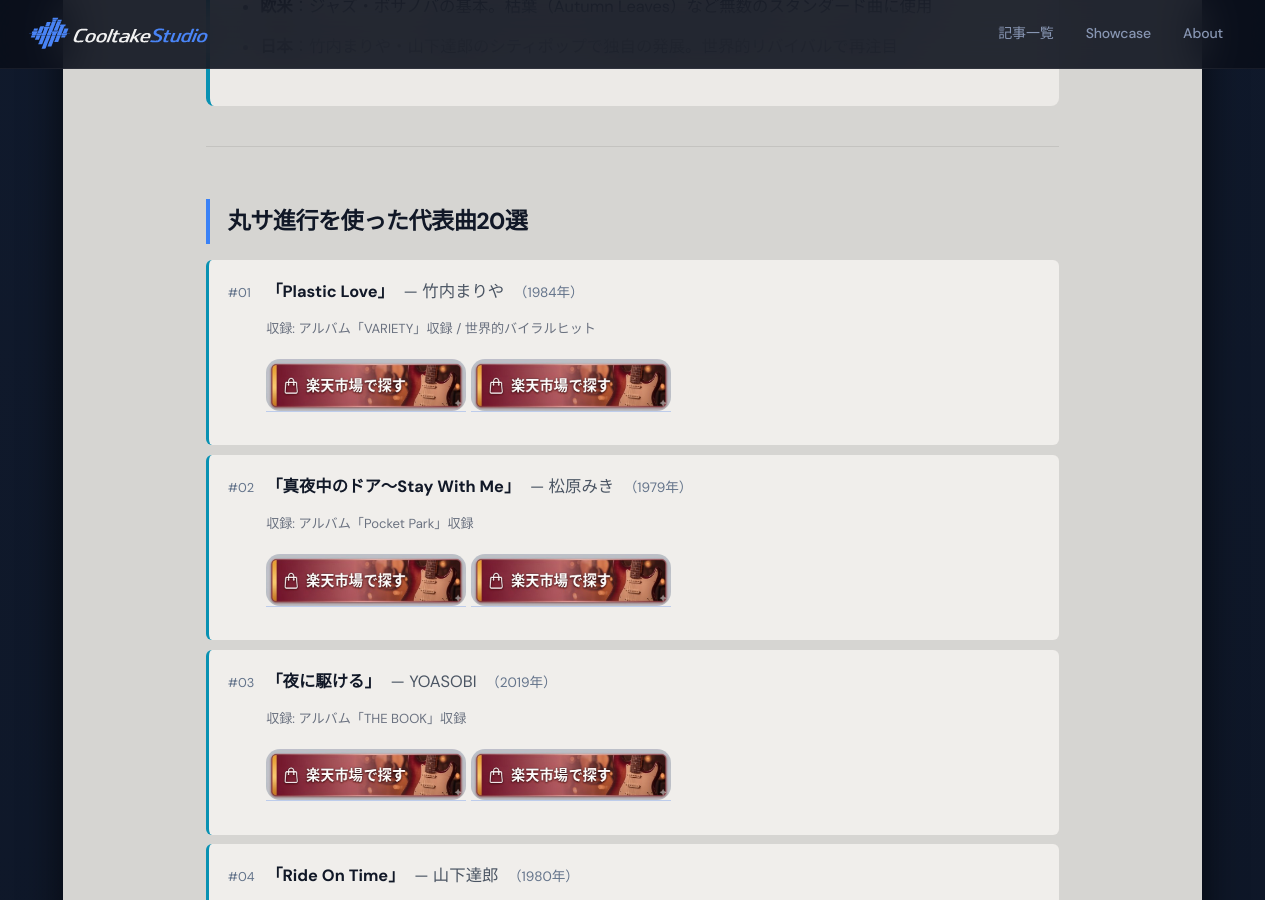
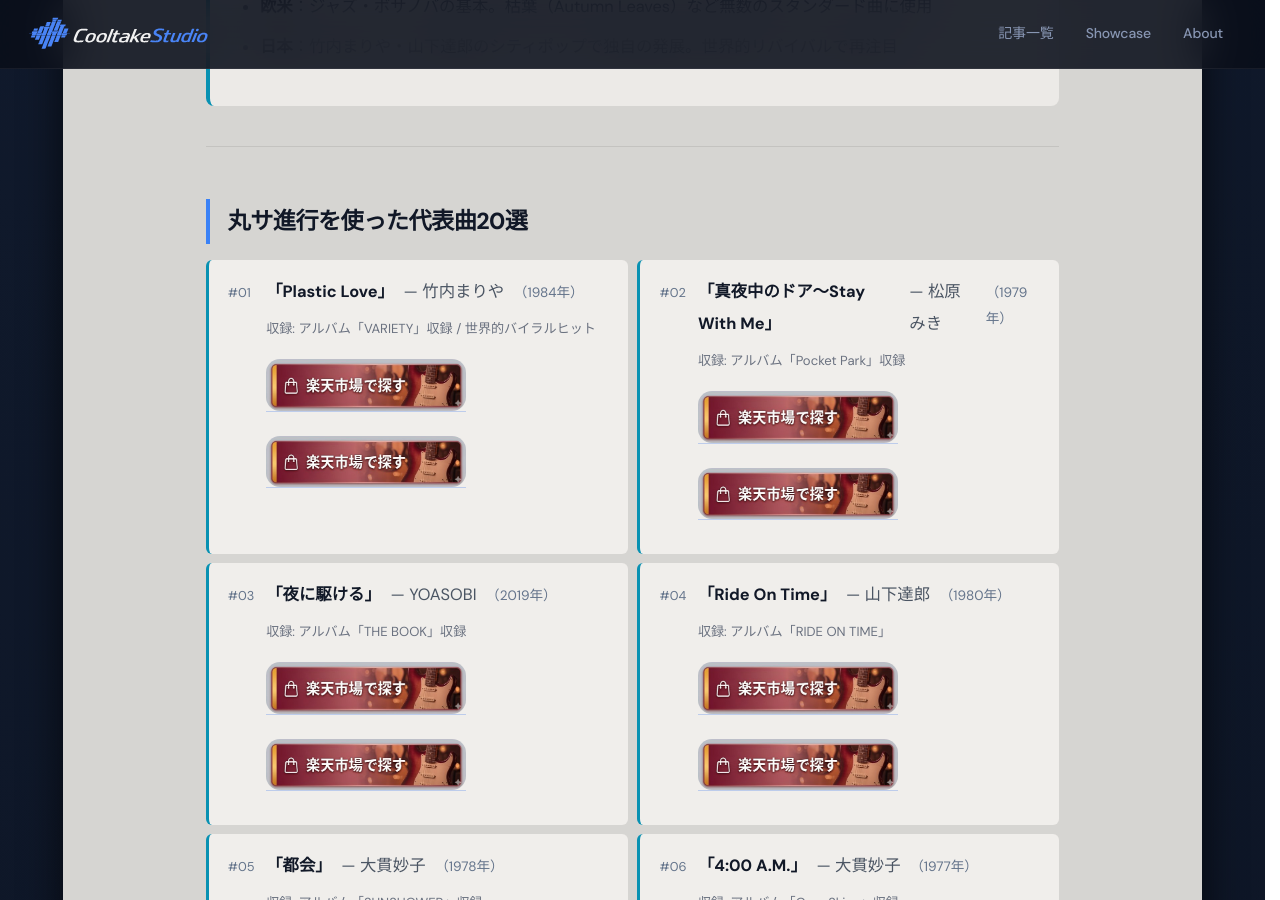
Before and after one commit to cooltake/cooltake-staging, a Jekyll site: the page built from _posts/2026-05-30-chord-progression-04-marusa.md, in a window 1280 px wide and 900 px high, scrolled down 670 px. Built offline with Jekyll 4.4.1, drawn with Linux system fonts in a browser that asks for light colours; some web fonts are replaced.

```diff
--- a/_posts/2026-05-30-chord-progression-04-marusa.md
+++ b/_posts/2026-05-30-chord-progression-04-marusa.md
@@ -27,7 +27,8 @@
 ## 丸サ進行を使った代表曲20選
 
 
-<div style="background:#f0eeeb;border-radius:6px;padding:1rem 1.2rem;margin:.6rem 0;border-left:3px solid #0891b2;">
+<div style="display:grid;grid-template-columns:repeat(2,1fr);gap:.6rem;margin:1rem 0;">
+<div style="background:#f0eeeb;border-radius:6px;padding:1rem 1.2rem;margin:0;border-left:3px solid #0891b2;">
 <div style="display:flex;align-items:baseline;gap:.6rem;margin-bottom:.5rem;">
   <span style="color:#64748b;font-size:.8rem;min-width:1.8rem;">#01</span>
   <span style="color:#111827;font-weight:bold;">「Plastic Love」</span>
@@ -40,7 +41,7 @@
 <a href="https://hb.afl.rakuten.co.jp/ichiba/54518dd8.3792440a.54518dd9.03b99be4/?pc=https%3A//search.rakuten.co.jp/search/mall/%E7%AB%B9%E5%86%85%E3%81%BE%E3%82%8A%E3%82%84%2BVARIETY%2BCD/" rel="nofollow" referrerpolicy="no-referrer-when-downgrade" style="display:inline-block;text-decoration:none;margin:.4rem 0;"><img src="/assets/images/btn-rakuten.jpg" alt="竹内まりや ベスト・全作品を楽天で探す" width="200" style="max-width:100%;height:auto;border-radius:14px;display:block;"></a>
 </div>
 </div>
-<div style="background:#f0eeeb;border-radius:6px;padding:1rem 1.2rem;margin:.6rem 0;border-left:3px solid #0891b2;">
+<div style="background:#f0eeeb;border-radius:6px;padding:1rem 1.2rem;margin:0;border-left:3px solid #0891b2;">
 <div style="display:flex;align-items:baseline;gap:.6rem;margin-bottom:.5rem;">
   <span style="color:#64748b;font-size:.8rem;min-width:1.8rem;">#02</span>
   <span style="color:#111827;font-weight:bold;">「真夜中のドア〜Stay With Me」</span>
@@ -53,7 +54,7 @@
 <a href="https://hb.afl.rakuten.co.jp/ichiba/54518dd8.3792440a.54518dd9.03b99be4/?pc=https%3A//search.rakuten.co.jp/search/mall/%E6%9D%BE%E5%8E%9F%E3%81%BF%E3%81%8D%2BPocket%2BPark%2BCD/" rel="nofollow" referrerpolicy="no-referrer-when-downgrade" style="display:inline-block;text-decoration:none;margin:.4rem 0;"><img src="/assets/images/btn-rakuten.jpg" alt="松原みき ベスト・全作品を楽天で探す" width="200" style="max-width:100%;height:auto;border-radius:14px;display:block;"></a>
 </div>
 </div>
-<div style="background:#f0eeeb;border-radius:6px;padding:1rem 1.2rem;margin:.6rem 0;border-left:3px solid #0891b2;">
+<div style="background:#f0eeeb;border-radius:6px;padding:1rem 1.2rem;margin:0;border-left:3px solid #0891b2;">
 <div style="display:flex;align-items:baseline;gap:.6rem;margin-bottom:.5rem;">
   <span style="color:#64748b;font-size:.8rem;min-width:1.8rem;">#03</span>
   <span style="color:#111827;font-weight:bold;">「夜に駆ける」</span>
@@ -66,7 +67,7 @@
 <a href="https://hb.afl.rakuten.co.jp/ichiba/54518dd8.3792440a.54518dd9.03b99be4/?pc=https%3A//search.rakuten.co.jp/search/mall/YOASOBI%2BTHE%2BBOOK%2BCD/" rel="nofollow" referrerpolicy="no-referrer-when-downgrade" style="display:inline-block;text-decoration:none;margin:.4rem 0;"><img src="/assets/images/btn-rakuten.jpg" alt="YOASOBI ベスト・全作品を楽天で探す" width="200" style="max-width:100%;height:auto;border-radius:14px;display:block;"></a>
 </div>
 </div>
-<div style="background:#f0eeeb;border-radius:6px;padding:1rem 1.2rem;margin:.6rem 0;border-left:3px solid #0891b2;">
+<div style="background:#f0eeeb;border-radius:6px;padding:1rem 1.2rem;margin:0;border-left:3px solid #0891b2;">
 <div style="display:flex;align-items:baseline;gap:.6rem;margin-bottom:.5rem;">
   <span style="color:#64748b;font-size:.8rem;min-width:1.8rem;">#04</span>
   <span style="color:#111827;font-weight:bold;">「Ride On Time」</span>
@@ -79,7 +80,7 @@
 <a href="https://hb.afl.rakuten.co.jp/ichiba/54518dd8.3792440a.54518dd9.03b99be4/?pc=https%3A//search.rakuten.co.jp/search/mall/%E5%B1%B1%E4%B8%8B%E9%81%94%E9%83%8E%2B%E3%83%99%E3%82%B9%E3%83%88%2BCD/" rel="nofollow" referrerpolicy="no-referrer-when-downgrade" style="display:inline-block;text-decoration:none;margin:.4rem 0;"><img src="/assets/images/btn-rakuten.jpg" alt="山下達郎 ベスト・全作品を楽天で探す" width="200" style="max-width:100%;height:auto;border-radius:14px;display:block;"></a>
 </div>
 </div>
-<div style="background:#f0eeeb;border-radius:6px;padding:1rem 1.2rem;margin:.6rem 0;border-left:3px solid #0891b2;">
+<div style="background:#f0eeeb;border-radius:6px;padding:1rem 1.2rem;margin:0;border-left:3px solid #0891b2;">
 <div style="display:flex;align-items:baseline;gap:.6rem;margin-bottom:.5rem;">
   <span style="color:#64748b;font-size:.8rem;min-width:1.8rem;">#05</span>
   <span style="color:#111827;font-weight:bold;">「都会」</span>
@@ -92,7 +93,7 @@
 <a href="https://hb.afl.rakuten.co.jp/ichiba/54518dd8.3792440a.54518dd9.03b99be4/?pc=https%3A//search.rakuten.co.jp/search/mall/%E5%A4%A7%E8%B2%AB%E5%A6%99%E5%AD%90%2B%E3%83%99%E3%82%B9%E3%83%88%2BCD/" rel="nofollow" referrerpolicy="no-referrer-when-downgrade" style="display:inline-block;text-decoration:none;margin:.4rem 0;"><img src="/assets/images/btn-rakuten.jpg" alt="大貫妙子 ベスト・全作品を楽天で探す" width="200" style="max-width:100%;height:auto;border-radius:14px;display:block;"></a>
 </div>
 </div>
-<div style="background:#f0eeeb;border-radius:6px;padding:1rem 1.2rem;margin:.6rem 0;border-left:3px solid #0891b2;">
+<div style="background:#f0eeeb;border-radius:6px;padding:1rem 1.2rem;margin:0;border-left:3px solid #0891b2;">
 <div style="display:flex;align-items:baseline;gap:.6rem;margin-bottom:.5rem;">
   <span style="color:#64748b;font-size:.8rem;min-width:1.8rem;">#06</span>
   <span style="color:#111827;font-weight:bold;">「4:00 A.M.」</span>
@@ -105,7 +106,7 @@
 <a href="https://hb.afl.rakuten.co.jp/ichiba/54518dd8.3792440a.54518dd9.03b99be4/?pc=https%3A//search.rakuten.co.jp/search/mall/%E5%A4%A7%E8%B2%AB%E5%A6%99%E5%AD%90%2B%E3%83%99%E3%82%B9%E3%83%88%2BCD/" rel="nofollow" referrerpolicy="no-referrer-when-downgrade" style="display:inline-block;text-decoration:none;margin:.4rem 0;"><img src="/assets/images/btn-rakuten.jpg" alt="大貫妙子 ベスト・全作品を楽天で探す" width="200" style="max-width:100%;height:auto;border-radius:14px;display:block;"></a>
 </div>
 </div>
-<div style="background:#f0eeeb;border-radius:6px;padding:1rem 1.2rem;margin:.6rem 0;border-left:3px solid #0891b2;">
+<div style="background:#f0eeeb;border-radius:6px;padding:1rem 1.2rem;margin:0;border-left:3px solid #0891b2;">
 <div style="display:flex;align-items:baseline;gap:.6rem;margin-bottom:.5rem;">
   <span style="color:#64748b;font-size:.8rem;min-width:1.8rem;">#07</span>
   <span style="color:#111827;font-weight:bold;">「Fly Me to the Moon」</span>
@@ -118,7 +119,7 @@
 <a href="https://hb.afl.rakuten.co.jp/ichiba/54518dd8.3792440a.54518dd9.03b99be4/?pc=https%3A//search.rakuten.co.jp/search/mall/Frank%2BSinatra%2B%E3%83%99%E3%82%B9%E3%83%88%2BCD/" rel="nofollow" referrerpolicy="no-referrer-when-downgrade" style="display:inline-block;text-decoration:none;margin:.4rem 0;"><img src="/assets/images/btn-rakuten.jpg" alt="Frank Sinatra ベスト・全作品を楽天で探す" width="200" style="max-width:100%;height:auto;border-radius:14px;display:block;"></a>
 </div>
 </div>
-<div style="background:#f0eeeb;border-radius:6px;padding:1rem 1.2rem;margin:.6rem 0;border-left:3px solid #0891b2;">
+<div style="background:#f0eeeb;border-radius:6px;padding:1rem 1.2rem;margin:0;border-left:3px solid #0891b2;">
 <div style="display:flex;align-items:baseline;gap:.6rem;margin-bottom:.5rem;">
   <span style="color:#64748b;font-size:.8rem;min-width:1.8rem;">#08</span>
   <span style="color:#111827;font-weight:bold;">「Autumn Leaves（枯葉）」</span>
@@ -131,7 +132,7 @@
 <a href="https://hb.afl.rakuten.co.jp/ichiba/54518dd8.3792440a.54518dd9.03b99be4/?pc=https%3A//search.rakuten.co.jp/search/mall/Autumn%2BLeaves%2BJazz%2BCD/" rel="nofollow" referrerpolicy="no-referrer-when-downgrade" style="display:inline-block;text-decoration:none;margin:.4rem 0;"><img src="/assets/images/btn-rakuten.jpg" alt="Various Artists ベスト・全作品を楽天で探す" width="200" style="max-width:100%;height:auto;border-radius:14px;display:block;"></a>
 </div>
 </div>
-<div style="background:#f0eeeb;border-radius:6px;padding:1rem 1.2rem;margin:.6rem 0;border-left:3px solid #0891b2;">
+<div style="background:#f0eeeb;border-radius:6px;padding:1rem 1.2rem;margin:0;border-left:3px solid #0891b2;">
 <div style="display:flex;align-items:baseline;gap:.6rem;margin-bottom:.5rem;">
   <span style="color:#64748b;font-size:.8rem;min-width:1.8rem;">#09</span>
   <span style="color:#111827;font-weight:bold;">「September」</span>
@@ -144,7 +145,7 @@
 <a href="https://hb.afl.rakuten.co.jp/ichiba/54518dd8.3792440a.54518dd9.03b99be4/?pc=https%3A//search.rakuten.co.jp/search/mall/%E7%AB%B9%E5%86%85%E3%81%BE%E3%82%8A%E3%82%84%2BMiss%2BM%2BCD/" rel="nofollow" referrerpolicy="no-referrer-when-downgrade" style="display:inline-block;text-decoration:none;margin:.4rem 0;"><img src="/assets/images/btn-rakuten.jpg" alt="竹内まりや ベスト・全作品を楽天で探す" width="200" style="max-width:100%;height:auto;border-radius:14px;display:block;"></a>
 </div>
 </div>
-<div style="background:#f0eeeb;border-radius:6px;padding:1rem 1.2rem;margin:.6rem 0;border-left:3px solid #0891b2;">
+<div style="background:#f0eeeb;border-radius:6px;padding:1rem 1.2rem;margin:0;border-left:3px solid #0891b2;">
 <div style="display:flex;align-items:baseline;gap:.6rem;margin-bottom:.5rem;">
   <span style="color:#64748b;font-size:.8rem;min-width:1.8rem;">#10</span>
   <span style="color:#111827;font-weight:bold;">「いとしのエリー」</span>
@@ -157,7 +158,7 @@
 <a href="https://hb.afl.rakuten.co.jp/ichiba/54518dd8.3792440a.54518dd9.03b99be4/?pc=https%3A//search.rakuten.co.jp/search/mall/%E3%82%B5%E3%82%B6%E3%83%B3%E3%82%AA%E3%83%BC%E3%83%AB%E3%82%B9%E3%82%BF%E3%83%BC%E3%82%BA%2B%E3%83%99%E3%82%B9%E3%83%88%2BCD/" rel="nofollow" referrerpolicy="no-referrer-when-downgrade" style="display:inline-block;text-decoration:none;margin:.4rem 0;"><img src="/assets/images/btn-rakuten.jpg" alt="サザンオールスターズ ベスト・全作品を楽天で探す" width="200" style="max-width:100%;height:auto;border-radius:14px;display:block;"></a>
 </div>
 </div>
-<div style="background:#f0eeeb;border-radius:6px;padding:1rem 1.2rem;margin:.6rem 0;border-left:3px solid #0891b2;">
+<div style="background:#f0eeeb;border-radius:6px;padding:1rem 1.2rem;margin:0;border-left:3px solid #0891b2;">
 <div style="display:flex;align-items:baseline;gap:.6rem;margin-bottom:.5rem;">
   <span style="color:#64748b;font-size:.8rem;min-width:1.8rem;">#11</span>
   <span style="color:#111827;font-weight:bold;">「悲しみがとまらない」</span>
@@ -170,7 +171,7 @@
 <a href="https://hb.afl.rakuten.co.jp/ichiba/54518dd8.3792440a.54518dd9.03b99be4/?pc=https%3A//search.rakuten.co.jp/search/mall/%E6%9D%8F%E9%87%8C%2B%E3%83%99%E3%82%B9%E3%83%88%2BCD/" rel="nofollow" referrerpolicy="no-referrer-when-downgrade" style="display:inline-block;text-decoration:none;margin:.4rem 0;"><img src="/assets/images/btn-rakuten.jpg" alt="杏里 ベスト・全作品を楽天で探す" width="200" style="max-width:100%;height:auto;border-radius:14px;display:block;"></a>
 </div>
 </div>
-<div style="background:#f0eeeb;border-radius:6px;padding:1rem 1.2rem;margin:.6rem 0;border-left:3px solid #0891b2;">
+<div style="background:#f0eeeb;border-radius:6px;padding:1rem 1.2rem;margin:0;border-left:3px solid #0891b2;">
 <div style="display:flex;align-items:baseline;gap:.6rem;margin-bottom:.5rem;">
   <span style="color:#64748b;font-size:.8rem;min-width:1.8rem;">#12</span>
   <span style="color:#111827;font-weight:bold;">「キャンディ」</span>
@@ -183,7 +184,7 @@
 <a href="https://hb.afl.rakuten.co.jp/ichiba/54518dd8.3792440a.54518dd9.03b99be4/?pc=https%3A//search.rakuten.co.jp/search/mall/%E5%8E%9F%E7%94%B0%E7%9F%A5%E4%B8%96%2B%E3%82%A2%E3%83%AB%E3%83%90%E3%83%A0%2BCD/" rel="nofollow" referrerpolicy="no-referrer-when-downgrade" style="display:inline-block;text-decoration:none;margin:.4rem 0;"><img src="/assets/images/btn-rakuten.jpg" alt="原田知世 ベスト・全作品を楽天で探す" width="200" style="max-width:100%;height:auto;border-radius:14px;display:block;"></a>
 </div>
 </div>
-<div style="background:#f0eeeb;border-radius:6px;padding:1rem 1.2rem;margin:.6rem 0;border-left:3px solid #0891b2;">
+<div style="background:#f0eeeb;border-radius:6px;padding:1rem 1.2rem;margin:0;border-left:3px solid #0891b2;">
 <div style="display:flex;align-items:baseline;gap:.6rem;margin-bottom:.5rem;">
   <span style="color:#64748b;font-size:.8rem;min-width:1.8rem;">#13</span>
   <span style="color:#111827;font-weight:bold;">「Misty」</span>
@@ -196,7 +197,7 @@
 <a href="https://hb.afl.rakuten.co.jp/ichiba/54518dd8.3792440a.54518dd9.03b99be4/?pc=https%3A//search.rakuten.co.jp/search/mall/Erroll%2BGarner%2B%E3%83%99%E3%82%B9%E3%83%88%2BCD/" rel="nofollow" referrerpolicy="no-referrer-when-downgrade" style="display:inline-block;text-decoration:none;margin:.4rem 0;"><img src="/assets/images/btn-rakuten.jpg" alt="Erroll Garner ベスト・全作品を楽天で探す" width="200" style="max-width:100%;height:auto;border-radius:14px;display:block;"></a>
 </div>
 </div>
-<div style="background:#f0eeeb;border-radius:6px;padding:1rem 1.2rem;margin:.6rem 0;border-left:3px solid #0891b2;">
+<div style="background:#f0eeeb;border-radius:6px;padding:1rem 1.2rem;margin:0;border-left:3px solid #0891b2;">
 <div style="display:flex;align-items:baseline;gap:.6rem;margin-bottom:.5rem;">
   <span style="color:#64748b;font-size:.8rem;min-width:1.8rem;">#14</span>
   <span style="color:#111827;font-weight:bold;">「ガラス越しに消えた夏」</span>
@@ -209,7 +210,7 @@
 <a href="https://hb.afl.rakuten.co.jp/ichiba/54518dd8.3792440a.54518dd9.03b99be4/?pc=https%3A//search.rakuten.co.jp/search/mall/%E9%88%B4%E6%9C%A8%E9%9B%85%E4%B9%8B%2B%E3%83%99%E3%82%B9%E3%83%88%2BCD/" rel="nofollow" referrerpolicy="no-referrer-when-downgrade" style="display:inline-block;text-decoration:none;margin:.4rem 0;"><img src="/assets/images/btn-rakuten.jpg" alt="鈴木雅之 ベスト・全作品を楽天で探す" width="200" style="max-width:100%;height:auto;border-radius:14px;display:block;"></a>
 </div>
 </div>
-<div style="background:#f0eeeb;border-radius:6px;padding:1rem 1.2rem;margin:.6rem 0;border-left:3px solid #0891b2;">
+<div style="background:#f0eeeb;border-radius:6px;padding:1rem 1.2rem;margin:0;border-left:3px solid #0891b2;">
 <div style="display:flex;align-items:baseline;gap:.6rem;margin-bottom:.5rem;">
   <span style="color:#64748b;font-size:.8rem;min-width:1.8rem;">#15</span>
   <span style="color:#111827;font-weight:bold;">「プラスティック・ラブ（YMO Mix）」</span>
@@ -222,7 +223,7 @@
 <a href="https://hb.afl.rakuten.co.jp/ichiba/54518dd8.3792440a.54518dd9.03b99be4/?pc=https%3A//search.rakuten.co.jp/search/mall/%E7%AB%B9%E5%86%85%E3%81%BE%E3%82%8A%E3%82%84%2B%E3%83%99%E3%82%B9%E3%83%88%2BCD/" rel="nofollow" referrerpolicy="no-referrer-when-downgrade" style="display:inline-block;text-decoration:none;margin:.4rem 0;"><img src="/assets/images/btn-rakuten.jpg" alt="竹内まりや（Remix） ベスト・全作品を楽天で探す" width="200" style="max-width:100%;height:auto;border-radius:14px;display:block;"></a>
 </div>
 </div>
-<div style="background:#f0eeeb;border-radius:6px;padding:1rem 1.2rem;margin:.6rem 0;border-left:3px solid #0891b2;">
+<div style="background:#f0eeeb;border-radius:6px;padding:1rem 1.2rem;margin:0;border-left:3px solid #0891b2;">
 <div style="display:flex;align-items:baseline;gap:.6rem;margin-bottom:.5rem;">
   <span style="color:#64748b;font-size:.8rem;min-width:1.8rem;">#16</span>
   <span style="color:#111827;font-weight:bold;">「Saturday In The Park」</span>
@@ -235,7 +236,7 @@
 <a href="https://hb.afl.rakuten.co.jp/ichiba/54518dd8.3792440a.54518dd9.03b99be4/?pc=https%3A//search.rakuten.co.jp/search/mall/Chicago%2B%E3%83%99%E3%82%B9%E3%83%88%2BCD/" rel="nofollow" referrerpolicy="no-referrer-when-downgrade" style="display:inline-block;text-decoration:none;margin:.4rem 0;"><img src="/assets/images/btn-rakuten.jpg" alt="Chicago ベスト・全作品を楽天で探す" width="200" style="max-width:100%;height:auto;border-radius:14px;display:block;"></a>
 </div>
 </div>
-<div style="background:#f0eeeb;border-radius:6px;padding:1rem 1.2rem;margin:.6rem 0;border-left:3px solid #0891b2;">
+<div style="background:#f0eeeb;border-radius:6px;padding:1rem 1.2rem;margin:0;border-left:3px solid #0891b2;">
 <div style="display:flex;align-items:baseline;gap:.6rem;margin-bottom:.5rem;">
   <span style="color:#64748b;font-size:.8rem;min-width:1.8rem;">#17</span>
   <span style="color:#111827;font-weight:bold;">「ソバカスは恋のしるし」</span>
@@ -248,7 +249,7 @@
 <a href="https://hb.afl.rakuten.co.jp/ichiba/54518dd8.3792440a.54518dd9.03b99be4/?pc=https%3A//search.rakuten.co.jp/search/mall/JUDY%2BAND%2BMARY%2B%E3%83%99%E3%82%B9%E3%83%88%2BCD/" rel="nofollow" referrerpolicy="no-referrer-when-downgrade" style="display:inline-block;text-decoration:none;margin:.4rem 0;"><img src="/assets/images/btn-rakuten.jpg" alt="JUDY AND MARY ベスト・全作品を楽天で探す" width="200" style="max-width:100%;height:auto;border-radius:14px;display:block;"></a>
 </div>
 </div>
-<div style="background:#f0eeeb;border-radius:6px;padding:1rem 1.2rem;margin:.6rem 0;border-left:3px solid #0891b2;">
+<div style="background:#f0eeeb;border-radius:6px;padding:1rem 1.2rem;margin:0;border-left:3px solid #0891b2;">
 <div style="display:flex;align-items:baseline;gap:.6rem;margin-bottom:.5rem;">
   <span style="color:#64748b;font-size:.8rem;min-width:1.8rem;">#18</span>
   <span style="color:#111827;font-weight:bold;">「マーマレード・キッス」</span>
@@ -261,7 +262,7 @@
 <a href="https://hb.afl.rakuten.co.jp/ichiba/54518dd8.3792440a.54518dd9.03b99be4/?pc=https%3A//search.rakuten.co.jp/search/mall/%E6%9D%BE%E7%94%B0%E8%81%96%E5%AD%90%2B%E3%83%99%E3%82%B9%E3%83%88%2BCD/" rel="nofollow" referrerpolicy="no-referrer-when-downgrade" style="display:inline-block;text-decoration:none;margin:.4rem 0;"><img src="/assets/images/btn-rakuten.jpg" alt="松田聖子 ベスト・全作品を楽天で探す" width="200" style="max-width:100%;height:auto;border-radius:14px;display:block;"></a>
 </div>
 </div>
-<div style="background:#f0eeeb;border-radius:6px;padding:1rem 1.2rem;margin:.6rem 0;border-left:3px solid #0891b2;">
+<div style="background:#f0eeeb;border-radius:6px;padding:1rem 1.2rem;margin:0;border-left:3px solid #0891b2;">
 <div style="display:flex;align-items:baseline;gap:.6rem;margin-bottom:.5rem;">
   <span style="color:#64748b;font-size:.8rem;min-width:1.8rem;">#19</span>
   <span style="color:#111827;font-weight:bold;">「東京は夜の七時」</span>
@@ -274,7 +275,7 @@
 <a href="https://hb.afl.rakuten.co.jp/ichiba/54518dd8.3792440a.54518dd9.03b99be4/?pc=https%3A//search.rakuten.co.jp/search/mall/Pizzicato%2BFive%2B%E3%83%99%E3%82%B9%E3%83%88%2BCD/" rel="nofollow" referrerpolicy="no-referrer-when-downgrade" style="display:inline-block;text-decoration:none;margin:.4rem 0;"><img src="/assets/images/btn-rakuten.jpg" alt="Pizzicato Five ベスト・全作品を楽天で探す" width="200" style="max-width:100%;height:auto;border-radius:14px;display:block;"></a>
 </div>
 </div>
-<div style="background:#f0eeeb;border-radius:6px;padding:1rem 1.2rem;margin:.6rem 0;border-left:3px solid #0891b2;">
+<div style="background:#f0eeeb;border-radius:6px;padding:1rem 1.2rem;margin:0;border-left:3px solid #0891b2;">
 <div style="display:flex;align-items:baseline;gap:.6rem;margin-bottom:.5rem;">
   <span style="color:#64748b;font-size:.8rem;min-width:1.8rem;">#20</span>
   <span style="color:#111827;font-weight:bold;">「Somebody That I Used To Know」</span>
@@ -285,6 +286,7 @@
 <div style="margin-left:2.4rem;">
 <a href="https://hb.afl.rakuten.co.jp/ichiba/54518dd8.3792440a.54518dd9.03b99be4/?pc=https%3A//search.rakuten.co.jp/search/mall/Somebody%2BThat%2BI%2BUsed%2BTo%2BKnow%2BGotye%2BCD/" rel="nofollow" referrerpolicy="no-referrer-when-downgrade" style="display:inline-block;text-decoration:none;margin:.4rem 0;"><img src="/assets/images/btn-rakuten.jpg" alt="「Somebody That I Used To Know」収録作品を楽天で探す" width="200" style="max-width:100%;height:auto;border-radius:14px;display:block;"></a>
 <a href="https://hb.afl.rakuten.co.jp/ichiba/54518dd8.3792440a.54518dd9.03b99be4/?pc=https%3A//search.rakuten.co.jp/search/mall/Gotye%2B%E3%83%99%E3%82%B9%E3%83%88%2BCD/" rel="nofollow" referrerpolicy="no-referrer-when-downgrade" style="display:inline-block;text-decoration:none;margin:.4rem 0;"><img src="/assets/images/btn-rakuten.jpg" alt="Gotye ベスト・全作品を楽天で探す" width="200" style="max-width:100%;height:auto;border-radius:14px;display:block;"></a>
+</div>
 </div>
 </div>
 
```
